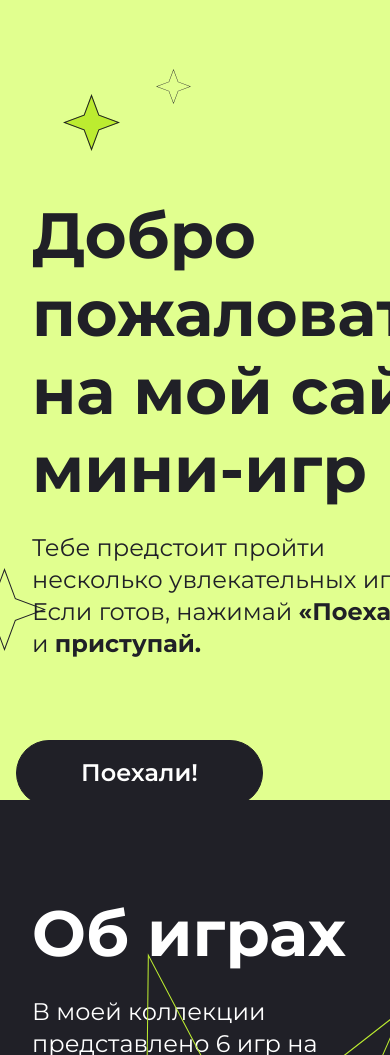
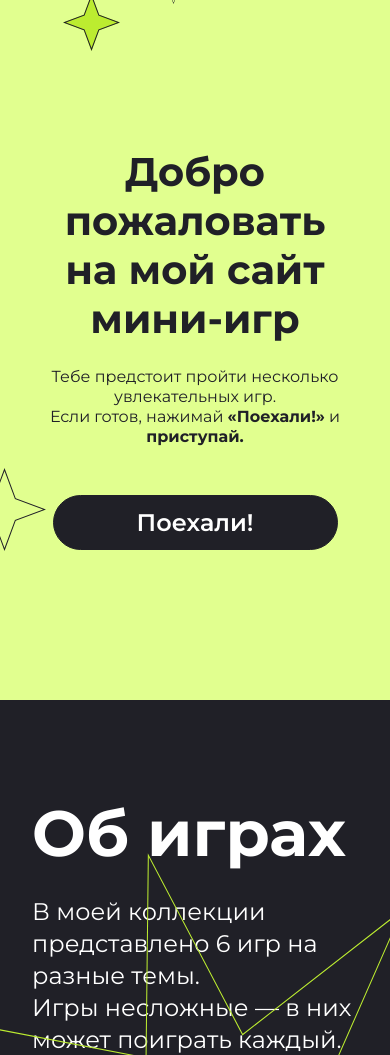
Before and after one commit to cabronsky/2-nd-course-hw, a plain HTML site: page index.html in a window 390 px wide. Shown: the top 1055 px of the page. Drawn offline with Linux system fonts and the light colour scheme.

Commit message:
problems with stars

```diff
--- a/_mobile.scss
+++ b/_mobile.scss
@@ -10,8 +10,20 @@
     }
 
     .header {
+        padding-left: 16px;
+        padding-right: 16px;
+        height: 700px;
 
         &__bigstar {
+            display: none;
+        }
+    }
+
+    .menu-mobile {
+        display: block;
+    }
+
+    .mobilestar {
         position: absolute;
         width: 223.52px;
         height: 238.57px;
@@ -19,5 +31,38 @@
         top: -40.43px;
         transform: rotate(108.68deg);
     }
+
+    .head {
+        flex-direction: row;
+        justify-content: center;
+        padding-top: 147px;
+
+        &__heading {
+            color: rgb(32, 32, 39);
+            font-size: 40px;
+            line-height: 49px;
+            letter-spacing: 0px;
+            text-align: center;
+        }
+
+        &__paragraph {
+            justify-content: center;
+            align-items: center;
+            padding: 0px;
+            font-size: 16px;
+            font-weight: 400;
+            line-height: 20px;
+            letter-spacing: 0px;
+            text-align: center;
+        }
+
+        &__button {
+            width: 285px;
+            height: 55px;
+        }
+
+        &__line {
+            height: 51px;
         }
     }
+}
--- a/index.html
+++ b/index.html
@@ -17,15 +17,19 @@
         <img class="header__smallstar3" src="./gamesitepics/Star_4.svg" alt="smallstar">
         <img class="header__smallstar4" src="./gamesitepics/Star_2.svg" alt="smallstar">
 
+        <div class="menu-mobile">
+            <img class="mobilestar" src="./gamesitepics/mobilestar.svg" alt="mobilestar">
+        </div>
+
         <section class="head center">
             <h1 class="head__heading center">Добро пожаловать <br> на мой сайт мини-игр</h1>
             <p class="head__paragraph center">Тебе предстоит пройти несколько увлекательных игр. <br>Если готов, нажимай <b>«Поехали!»</b> и <b>приступай.</b></p>
             <a class="head__button center" href="#game-box">Поехали!</a>
         </section>
 
-            <div class="head__line">
+            <!-- <div class="head__line">
 
-            </div>
+            </div> -->
     </header>
 
     <section class="game-box center" id="game-box">
--- a/style.scss
+++ b/style.scss
@@ -29,8 +29,6 @@ button {
      background-repeat: no-repeat;
     overflow: hidden;
     position: relative;
-    margin-left: auto;
-    margin-right: auto;
 
     &__bigstar {
         position: absolute;
@@ -77,12 +75,18 @@ button {
     }
 }
 
+.menu-mobile {
+    display: none;
+}
+
 .head {
     display: flex;
     flex-wrap: wrap;
     flex-direction: column;
     justify-content: flex-start;
     padding-top: 196px;
+    display: flex;
+    flex-direction: column;
 
     &__heading {
         color: rgb(32, 32, 39);
@@ -138,13 +142,12 @@ button {
         width: 100%;
         height: 90px;
         margin-top: 156px;
+        margin-bottom: 0px;
         display: flex;
-        flex-wrap: wrap;
         flex-direction: column;
         justify-content: flex-start;
         align-items: flex-start;
         gap: 10;
-        padding: 27px 49px 27px 49px;
         box-sizing: border-box;
         border: 1px solid
         rgba(255, 255, 255, 0.2);
```
Also changed, not shown: gamesitepics/mobilestar.svg (added), style.css, 1 other file. Lines whose indentation alone changed are shown as unchanged.
